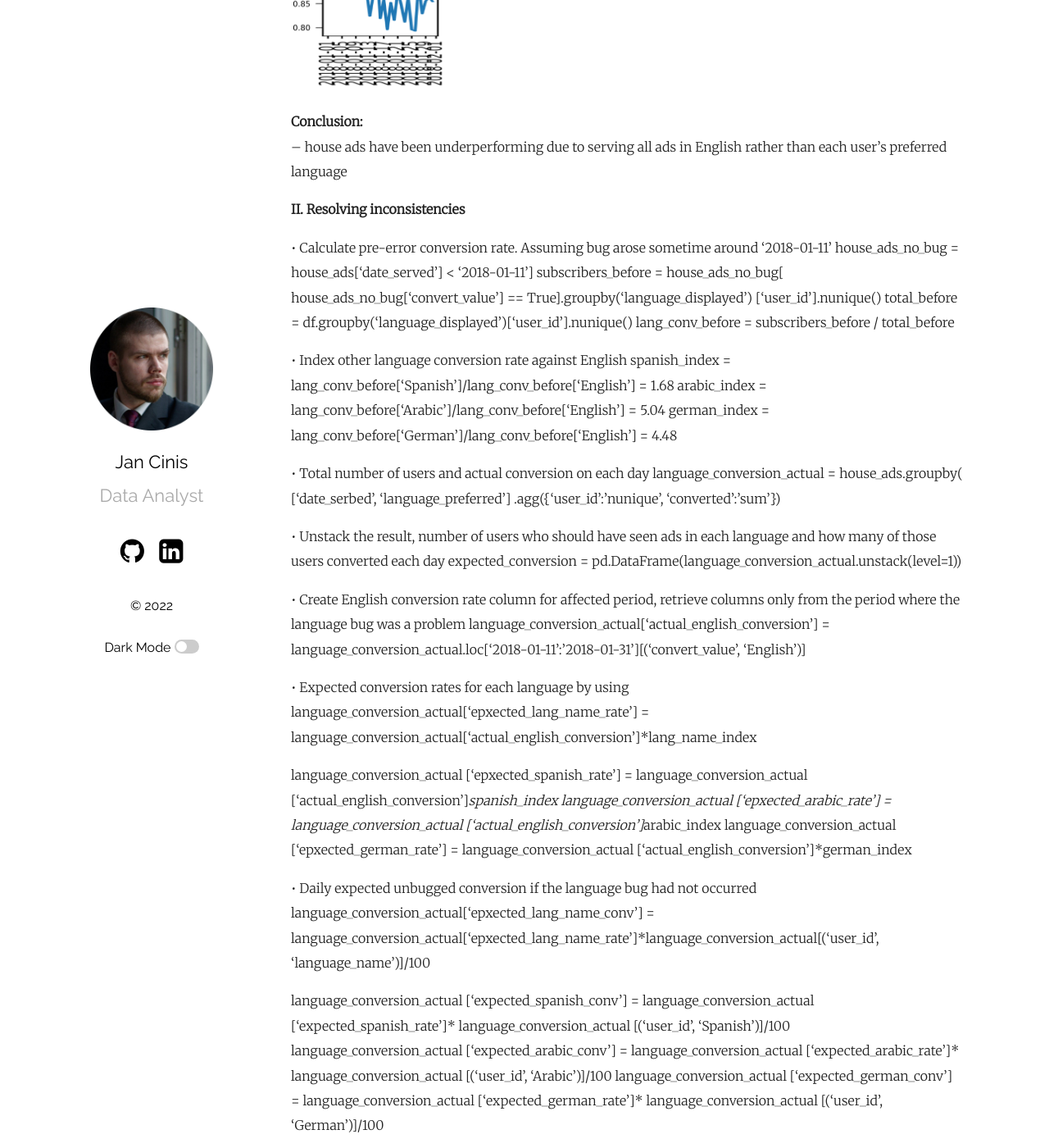
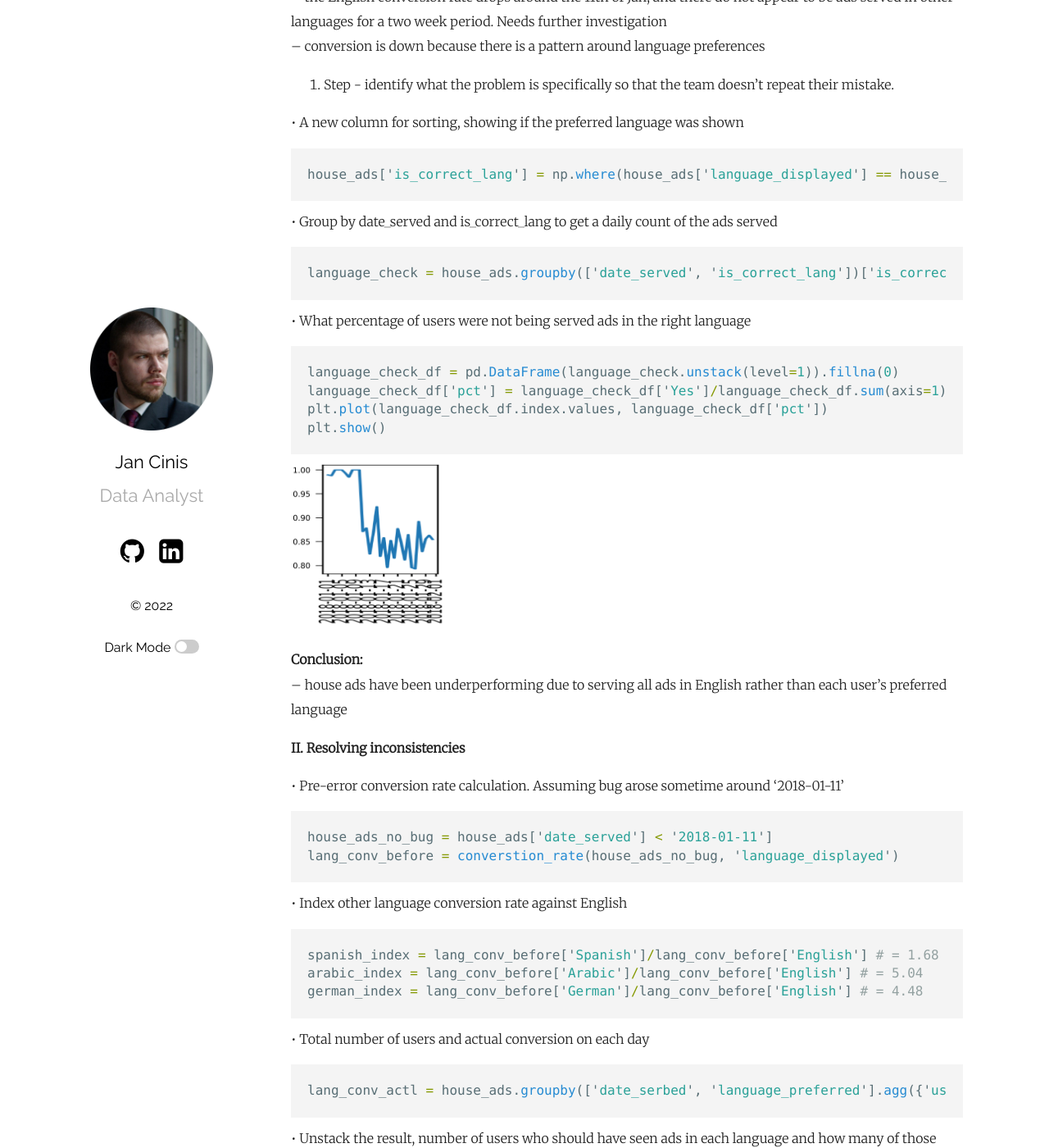
Before and after one commit to JanCinis/jancinis.github.io, a Jekyll site: the page built from _posts/2022-06-08-post_01.markdown, in a window 1280 px wide and 1400 px high, scrolled down 3213 px. Shown: the whole window at 82% size. Built offline with Jekyll 4.4.1, drawn with Linux system fonts in a browser that asks for light colours; some of the changed text lies outside the part shown.

Commit message:
code preview update

````diff
--- a/_posts/2022-06-08-post_01.markdown
+++ b/_posts/2022-06-08-post_01.markdown
@@ -8,34 +8,41 @@ Conversion rate, daily count of the ads served, count of lost subscribers
 
 ![image](https://raw.githubusercontent.com/JanCinis/jancinis.github.io/main/assets/conversion_rate_resized.jpg)
 
-**I. Introduction**
+**Introduction**
 In this article, we'll look at an example of analyzing customer behavior in terms of conversion rates on different days of the week. In this case, we're talking about a specific case where the conversion rate suddenly dropped and we had to determine the cause and calculate the consequences of the error.
 
 **Data**
-For current project used marketing dataset based on the data of an online subscription business. The data and full code are available in [repository](https://github.com/JanCinis/ad-channel-conversion-rate-case)
+For current project used marketing dataset based on the data of an online subscription business. The libraries used are pandas and matplotlib. The data and full code are available in [repository](https://github.com/JanCinis/ad-channel-conversion-rate-case)
 
-**Identifying inconsistencies**
+**I. Identifying inconsistencies**
 
 1. Step – Check whether users are more likely to convert on weekends compared with weekdays.
 
-• Add day of week column to marketing
+• Add day of week column
+```python
 df = pd.read_cvs('marekting_data_2021.csv')
 df['DoW_served'] = df['date_served'].dt.dayofweek
+```
+• Function to calculate conversion rate by day of week
+```python
+def converstion_rate( df, column_names):
+	# group by column_names and calculate subscribers
+	subscribers = df[ df['convert_value'] == True].groupby(column_names)['user_id'].nunique()
+	# group by column_names and calculate total visitors
+        total = df.groupby(column_names)['user_id'].nunique()
+	conversion_rate = subscribers/total
+	return conversion_rate
 
-• Calculate conversion rate by day of week
-DOW_subscribers = df[ df['convert_value'] == True].groupby('DoW_served', 'marketing_channel') ['user_id'].nunique()
-DOW_total = df.groupby('DoW_served', 'marketing_channel')['user_id'].nunique()
-DoW_conversion = DOW_subscribers/DOW_total
-
-• Unstack channels
+DoW_conversion = converstion_rate(df, 'DoW_served', 'marketing_channel')
+```
+• Unstack channels and plot conversion rate by day of week
+```python
 DoW_df = pd.DataFrame(DoW_conversion.unstack(level=1))
-
-• Plot conversion rate by day of week
 DoW_df.plot()
 plt.title('Conversion rate by day of week\n')
 plt.ylim(0)
 plt.show()
-
+```
 <img src="https://raw.githubusercontent.com/JanCinis/jancinis.github.io/main/assets/img_post_01/Channels_conv_rate_dow.png" width="510" height="300">
 
 **Conclusion:**
@@ -44,18 +51,17 @@ plt.show()
 
 2. Step – Check conversion by language over time, if the new marketing campaign does not apply broadly across different cultures.
 
-• Isolate the rows where marketing channel is House Ads
+• The rows where marketing channel is House Ads
+```python
 house_ads = df[df['marketing_channel']=='House Ads']
-
-• Calculate conversion by date served, and language displayed
-lang_house_subs = house_ads [house_ads ['convert_value'] == True].groupby('date_served', 'language_displayed') ['user_id'].nunique()
-lang_house_total = house_ads.groupby('date_served', 'language_displayed')['user_id'].nunique()
-lang_house _conversion = lang_house_subs /  lang_house_total
-
-• Unstack conv_lang_channel
+```
+• Conversion by date served, and language displayed
+```python
+lang_house _conversion = converstion_rate(df, 'date_served', 'language_displayed')
+```
+• Unstack conv_lang_channel and defining a function for plotting graphs
+```python
 conv_lang_df = pd.DataFrame(conv_lang_channel.unstack(level=1))
-
-• Define function to plot
 def plotting_conversion(df):
           	for column in df:
                         	plt.plot( df.index, df [column])
@@ -64,10 +70,11 @@ def plotting_conversion(df):
                         	plt.xlabel('Date', size = 14)
                         	plt.show()
                         	plt.clf()
-
-• Use defined plotting function to display results
+```
+• Defined plotting function results
+```python
 plotting_conv(conv_lang_df)
-
+```
 <img src="https://raw.githubusercontent.com/JanCinis/jancinis.github.io/main/assets/img_post_01/Languages_conv_rate_drop.png" width="765" height="450">
 
 **Conclusion:**
@@ -76,20 +83,21 @@ plotting_conv(conv_lang_df)
 
 3. Step - identify what the problem is specifically so that the team doesn't repeat their mistake.
 
-• Create a new column for sorting, showing if the preferred language was shown
+• A new column for sorting, showing if the preferred language was shown
+```python
 house_ads['is_correct_lang'] = np.where(house_ads['language_displayed'] == house_ads['language_preferred'], 'Yes', 'No')
-
+```
 • Group by date_served and is_correct_lang to get a daily count of the ads served
+```python
 language_check = house_ads.groupby(['date_served', 'is_correct_lang'])['is_correct_lang'].count()
-
-• Unstack language_check and fill missing values with 0's
+```
+• What percentage of users were not being served ads in the right language
+```python
 language_check_df = pd.DataFrame(language_check.unstack(level=1)).fillna(0)
-
-• What percentage of users were not being served ads in the right language
 language_check_df['pct'] = language_check_df['Yes']/language_check_df.sum(axis=1)
 plt.plot(language_check_df.index.values, language_check_df['pct'])
 plt.show()
-
+```
 <img src="https://raw.githubusercontent.com/JanCinis/jancinis.github.io/main/assets/img_post_01/Right_language_percemtage.png" width="340" height="200">
 
 **Conclusion:**
@@ -97,50 +105,60 @@ plt.show()
 
 **II. Resolving inconsistencies**
 
-• Calculate pre-error conversion rate. Assuming bug arose sometime around '2018-01-11'
+• Pre-error conversion rate calculation. Assuming bug arose sometime around '2018-01-11'
+```python
 house_ads_no_bug = house_ads['date_served'] < '2018-01-11']
-subscribers_before = house_ads_no_bug[ house_ads_no_bug['convert_value'] == True].groupby('language_displayed') ['user_id'].nunique()
-total_before = df.groupby('language_displayed')['user_id'].nunique()
-lang_conv_before = subscribers_before / total_before
+lang_conv_before = converstion_rate(house_ads_no_bug, 'language_displayed')
+```
+• Index other language conversion rate against English
+```python
+spanish_index = lang_conv_before['Spanish']/lang_conv_before['English'] # = 1.68
+arabic_index = lang_conv_before['Arabic']/lang_conv_before['English'] # = 5.04
+german_index = lang_conv_before['German']/lang_conv_before['English'] # = 4.48
+```
+• Total number of users and actual conversion on each day
+```python
+lang_conv_actl = house_ads.groupby(['date_serbed', 'language_preferred'].agg({'user_id':'nunique', 'converted':'sum'})
+```
+• Unstack the result, number of users who should have seen ads in each language and how many of those users converted each day
+```python
+expected_conversion = pd.DataFrame(lang_conv_actl.unstack(level=1))
+```
+• English conversion rate column for affected period, retrieve columns only from the period where the language bug was a problem
+```python
+lang_conv_actl['actual_english_conversion'] = lang_conv_actl.loc['2018-01-11':'2018-01-31'][('convert_value', 'English')]
+```
+• Expected conversion rates for each language
+```python
+lang_conv_actl['epxected_lang_name_rate'] = lang_conv_actl['actual_english_conversion']*lang_name_index
 
-• Index other language conversion rate against English
-spanish_index = lang_conv_before['Spanish']/lang_conv_before['English'] = 1.68
-arabic_index = lang_conv_before['Arabic']/lang_conv_before['English'] = 5.04
-german_index = lang_conv_before['German']/lang_conv_before['English'] = 4.48
+lang_conv_actl['epxected_spanish_rate'] = lang_conv_actl['actual_english_conversion']*spanish_index
+lang_conv_actl['epxected_arabic_rate'] = lang_conv_actl['actual_english_conversion']*arabic_index
+lang_conv_actl['epxected_german_rate'] = lang_conv_actl['actual_english_conversion']*german_index
+```
+• Daily expected unbugged conversion if the language bug had not occurred
+```python
+lang_conv_actl['epxected_lang_name_conv'] = lang_conv_actl['epxected_lang_name_rate']*lang_conv_actl[('user_id', 'language')]/100
 
-• Total number of users and actual conversion on each day
-language_conversion_actual = house_ads.groupby( ['date_serbed', 'language_preferred'] .agg({'user_id':'nunique', 'converted':'sum'})
-
-• Unstack the result, number of users who should have seen ads in each language and how many of those users converted each day
-expected_conversion = pd.DataFrame(language_conversion_actual.unstack(level=1))
-
-• Create English conversion rate column for affected period, retrieve columns only from the period where the language bug was a problem
-language_conversion_actual['actual_english_conversion'] = language_conversion_actual.loc['2018-01-11':'2018-01-31'][('convert_value', 'English')]
-
-• Expected conversion rates for each language by using
-language_conversion_actual['epxected_lang_name_rate'] = language_conversion_actual['actual_english_conversion']*lang_name_index
-
-language_conversion_actual ['epxected_spanish_rate'] = language_conversion_actual ['actual_english_conversion']*spanish_index
-language_conversion_actual ['epxected_arabic_rate'] = language_conversion_actual ['actual_english_conversion']*arabic_index
-language_conversion_actual ['epxected_german_rate'] = language_conversion_actual ['actual_english_conversion']*german_index
-
-• Daily expected unbugged conversion if the language bug had not occurred
-language_conversion_actual['epxected_lang_name_conv'] = language_conversion_actual['epxected_lang_name_rate']*language_conversion_actual[('user_id', 'language_name')]/100
-
-language_conversion_actual ['expected_spanish_conv'] = language_conversion_actual ['expected_spanish_rate']* language_conversion_actual [('user_id', 'Spanish')]/100
-language_conversion_actual ['expected_arabic_conv'] = language_conversion_actual ['expected_arabic_rate']* language_conversion_actual [('user_id', 'Arabic')]/100
-language_conversion_actual ['expected_german_conv'] = language_conversion_actual ['expected_german_rate']* language_conversion_actual [('user_id', 'German')]/100
-
+lang_conv_actl['expected_spanish_conv'] = lang_conv_actl['expected_spanish_rate']* lang_conv_actl[('user_id', 'Spanish')]/100
+lang_conv_actl['expected_arabic_conv'] = lang_conv_actl['expected_arabic_rate']* lang_conv_actl[('user_id', 'Arabic')]/100
+lang_conv_actl['expected_german_conv'] = lang_conv_actl['expected_german_rate']* lang_conv_actl[('user_id', 'German')]/100
+```
 • Impact as the number of lost subscribers
-bug_period = language_conversion_actual.loc[ '2018-01-11':'2018-01-31']
+```python
+bug_period = lang_conv_actl.loc[ '2018-01-11':'2018-01-31']
 
 expected_subs = bug period['epxected_lang_name_conv'].agg('sum')
-expected_subs = bug period ['expected_spanish_conv'].agg('sum') + bug period ['expected_arabic_conv'].agg('sum') + bug period ['expected_german_conv'].agg('sum')
+expected_subs = bug period ['expected_spanish_conv'].agg('sum')\
+                + bug period['expected_arabic_conv'].agg('sum')\
+                + bug period['expected_german_conv'].agg('sum')
 
 actual_subs = bug period[('convert_value', 'lang_name')].agg('sum')
-actual_subs = bug period[('convert_value', 'Spanish')].sum() + bug period[('converted', 'Arabic')].sum() + bug period[('convert_value', 'German')].sum()
+actual_subs = bug period[('convert_value', 'Spanish')].sum()\
+              + bug period[('converted', 'Arabic')].sum()\
+              + bug period[('convert_value', 'German')].sum()
 
-lost_subs = expected_subs - actual_subs = 58.14 - 26 = 32.14
-
+lost_subs = expected_subs - actual_subs # 58.14 - 26 = 32.14
+```
 **Conclusion:**
-– 32 subscribers may not seem like many, but for a small company this can be vitally important, especially when expanding to new markets.
+– 33 subscribers may not seem like many, but for a small company this can be vitally important, especially when expanding to new markets.
````
